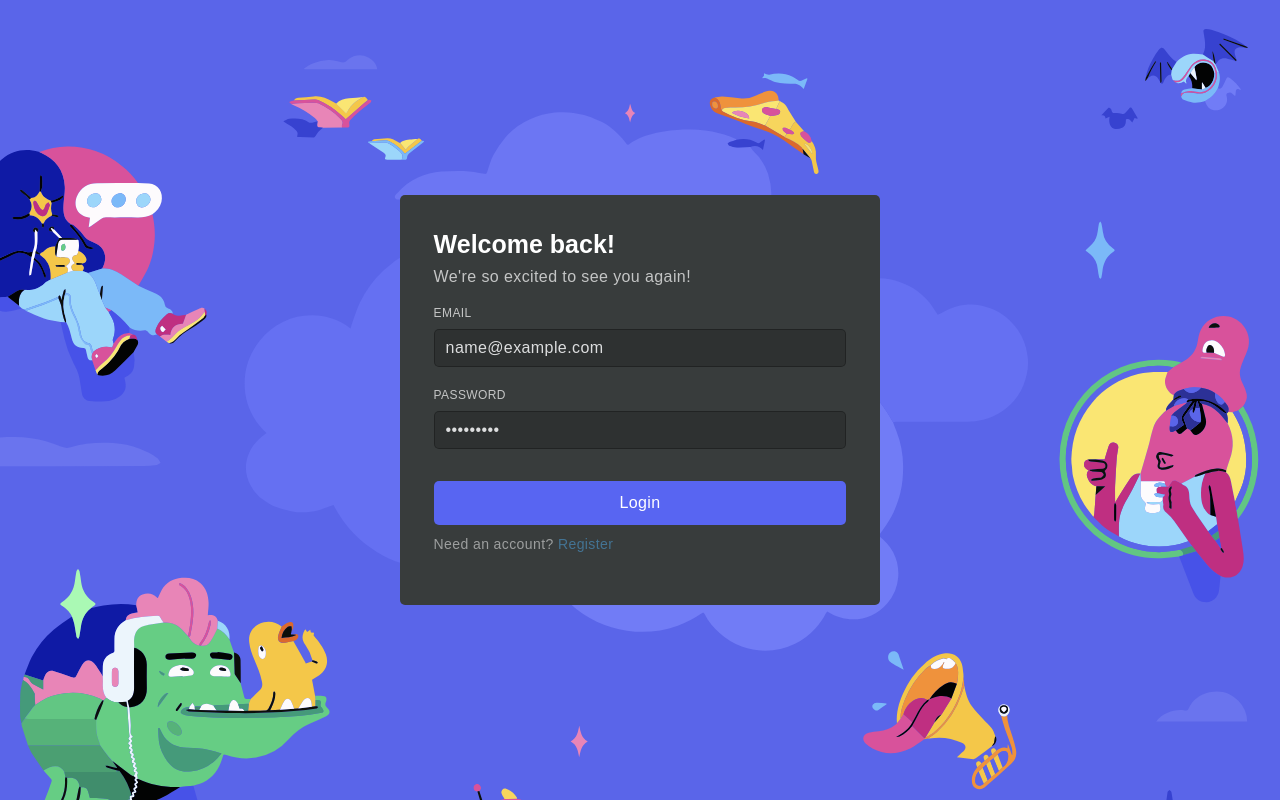
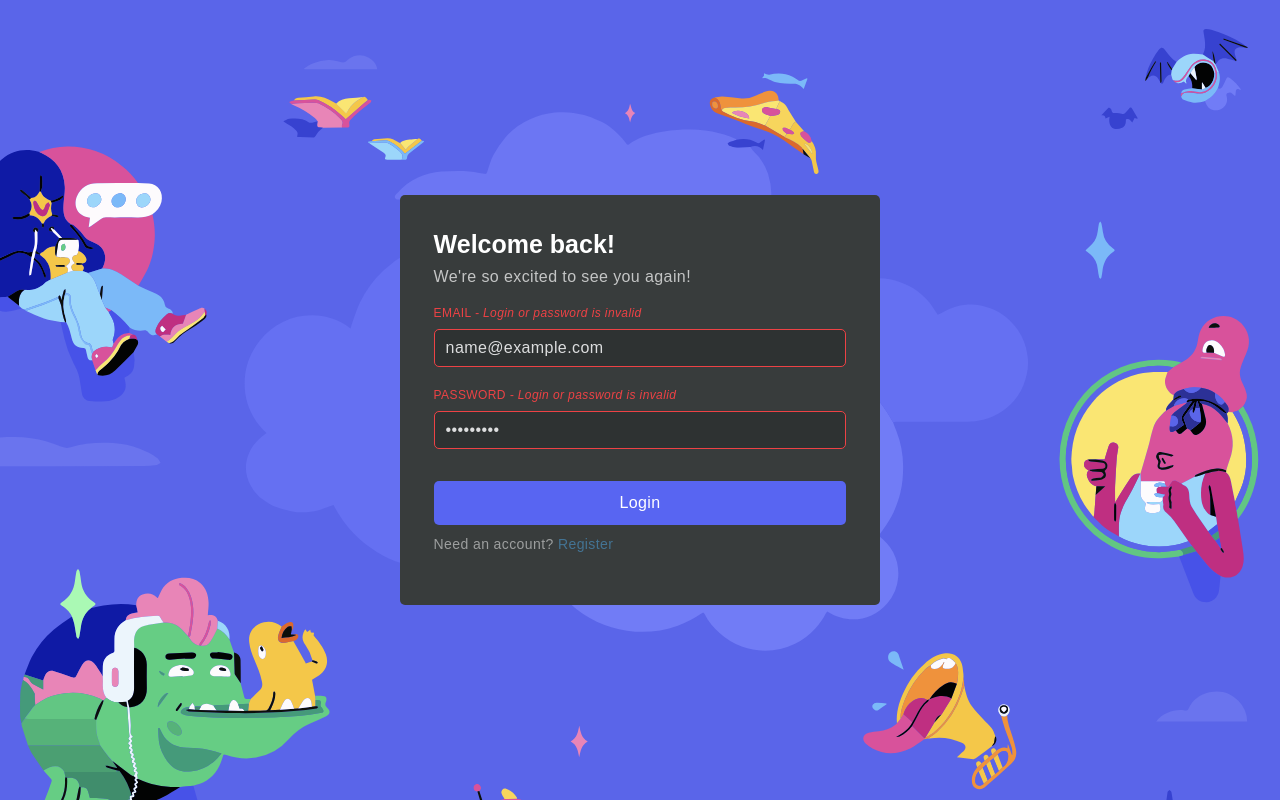
Before and after one commit to TomDoyleGithub/Discord-Clone, a React (Create React App) app in the folder client/: page /login in a window 1280 px wide. Both pictures are taken after typing "name@example.com", "Sample123" into the empty fields and a click on the button "Login". Built offline with nearby package versions, Linux system fonts and the light colour scheme; no server answers; a web font is replaced by a local one.

Commit message:
Added login page error message

```diff
--- a/client/src/pages/Login.tsx
+++ b/client/src/pages/Login.tsx
@@ -9,7 +9,9 @@ import { LOGIN } from '../utils/mutations';
 
 function Login() {
     const [formState, setFormState] = useState({ email: '', password: '' });
+    const [formError, setError ] = useState(false);
     const [login] = useMutation(LOGIN);
+    console.log(formError)
 
     const handleChange = (event: any) => {
         const { name, value } = event.target;
@@ -24,7 +26,7 @@ function Login() {
             const token = mutationResponse?.data?.login?.token;
             Auth.login(token)
         } catch (err) {
-            console.log('Something went wrong...')
+            setError(true);
         }
     }
 
@@ -38,12 +40,20 @@ function Login() {
                     <p className='header-font f600' style={{fontSize: "25px"}}>Welcome back!</p>
                     <p className='normal-font f300' style={{opacity: 0.7}}>We're so excited to see you again!</p>
                     <div className='input-container'>
-                        <label className='normal-font f500 login-label' style={{fontSize: "12px", opacity: 0.7}}>EMAIL</label>
-                        <input onChange={handleChange} type='email' name='email' className='input normal-font f300'/>
+                        {!formError ? (
+                            <label className='normal-font f500 login-label' style={{fontSize: "12px", opacity: 0.7}}>EMAIL</label>
+                        ) : (
+                            <label className='normal-font f500 login-label red-text' style={{fontSize: "12px", opacity: 0.7}}>EMAIL <i>- Login or password is invalid</i></label>
+                        )}
+                        <input onChange={handleChange} type='email' name='email' className={'normal-font f300 ' + (!formError ? 'input' : 'red-input')}/>
                     </div>
                     <div className='input-container'>
-                        <label className='normal-font f500 login-label' style={{fontSize: "12px", opacity: 0.7}}>PASSWORD</label>
-                        <input onChange={handleChange} type='password' name='password' className='input normal-font f300'/>
+                        {!formError ? (
+                            <label className='normal-font f500 login-label' style={{fontSize: "12px", opacity: 0.7}}>PASSWORD</label>
+                        ) : (
+                            <label className='normal-font f500 login-label red-text' style={{fontSize: "12px", opacity: 0.7}}>PASSWORD <i>- Login or password is invalid</i></label>
+                        )}
+                        <input onChange={handleChange} type='password' name='password' className={'normal-font f300 ' + (!formError ? 'input' : 'red-input')}/>
                     </div>
                     <button className='form-button normal-font' style={{marginTop: '20px'}}>Login</button>
                     <p className='normal-font f300' style={{opacity: 0.5, fontSize: "14px"}}>Need an account? <Link className='link f400' to='/register'>Register</Link> </p>
--- a/client/src/styles/global.scss
+++ b/client/src/styles/global.scss
@@ -2,6 +2,7 @@ $purple: #5865f2;
 $gray: #383c3c;
 $blue: #4eaaea;
 $white: #dcddde;
+$red: #ed4245;
 $slide: all 150ms ease;
 $graphie-font: graphie, sans-serif;
 $sans-font: davis-sans, sans-serif;
@@ -11,6 +12,11 @@ textarea:focus,
 select:focus {
   outline: none;
   animation: focus 500ms ease;
+}
+
+.red-text {
+  color: $red;
+  opacity: 1 !important;
 }
 
 * {
@@ -92,6 +98,14 @@ input:-webkit-autofill:active {
   z-index: 2;
 }
 
+@mixin form-input {
+  padding: 9px 11px;
+  border-radius: 5px;
+  background-color: #2d3131e3;
+  color: $white;
+  transition: $slide;
+}
+
 .fullscreen {
   width: 100vw;
   height: 100vh;
@@ -134,15 +148,16 @@ input:-webkit-autofill:active {
 }
 
 .input {
-  padding: 9px 11px;
-  border-radius: 5px;
-  background-color: #2d3131e3;
-  color: $white;
   border: 1px solid rgba(0, 0, 0, 0.281);
-  transition: $slide;
   &:hover {
     border: 1px solid black;
   }
+  @include form-input;
+}
+
+.red-input {
+  border: 1px solid $red;
+  @include form-input;
 }
 
 .input-container {
```
